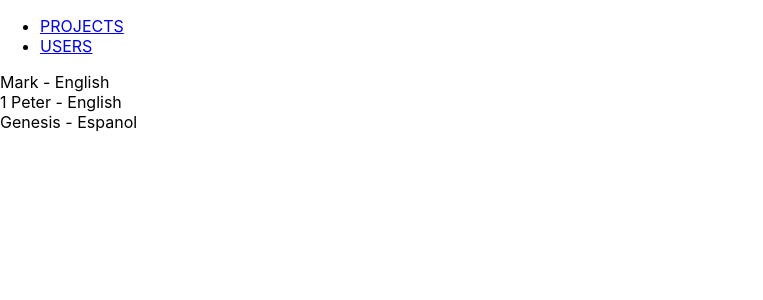
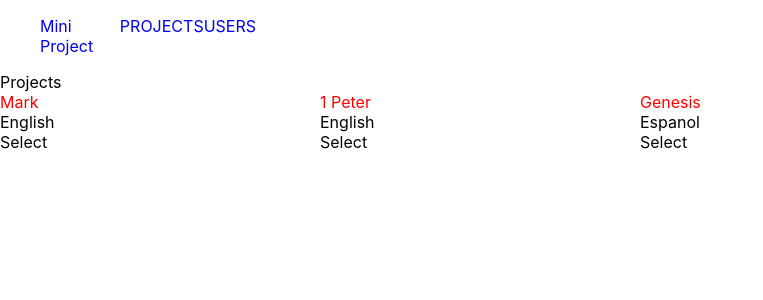
Before and after one commit to 16dprice/mini_project_challenge, a React (Create React App) app in the folder frontend/: page /projects in a window 1280 px wide. Shown: the top 300 px of the page, without its empty margins (0-763 px from the left). Built offline with nearby package versions, Linux system fonts and the light colour scheme.

Commit message:
start to style cards

```diff
--- a/frontend/src/App.js
+++ b/frontend/src/App.js
@@ -1,7 +1,7 @@
 import Navbar from './components/navbar.component';
 import Projects from './components/projects.component';
 
-import { BrowserRouter as Router, Route } from "react-router-dom";
+import {BrowserRouter as Router, Route} from "react-router-dom";
 
 function App() {
     return (
@@ -9,9 +9,7 @@ function App() {
             <div>
                 <Navbar/>
             </div>
-            <div>
-                <Route path="/projects" component={Projects} />
-            </div>
+            <Route path="/projects" component={Projects}/>
         </Router>
     );
 }
--- a/frontend/src/components/card.component.js
+++ b/frontend/src/components/card.component.js
@@ -4,7 +4,11 @@ export default class Card extends Component {
 
     render() {
         return (
-            <div>{this.props.header} - {this.props.subHeader}</div>
+            <div className="card">
+                <span className="card__header">{this.props.header}</span>
+                <span className="card__subHeader">{this.props.subHeader}</span>
+                <span>Select</span>
+            </div>
         );
     }
 
--- a/frontend/src/components/navbar.component.js
+++ b/frontend/src/components/navbar.component.js
@@ -1,21 +1,16 @@
-import React, { Component } from 'react';
-import { Link } from 'react-router-dom';
+import React, {Component} from 'react';
+import {Link} from 'react-router-dom';
 
 export default class Navbar extends Component {
 
     render() {
         return (
             <nav>
-                <div id="menu">
-                    <ul>
-                        <li>
-                            <Link to="/projects">PROJECTS</Link>
-                        </li>
-                        <li>
-                            <Link to="/users">USERS</Link>
-                        </li>
-                    </ul>
-                </div>
+                <ul>
+                    <li><Link to="/projects">Mini Project</Link></li>
+                    <li><Link to="/projects">PROJECTS</Link></li>
+                    <li><Link to="/users">USERS</Link></li>
+                </ul>
             </nav>
         )
     }
--- a/frontend/src/components/projects.component.js
+++ b/frontend/src/components/projects.component.js
@@ -11,14 +11,17 @@ export default class Projects extends Component {
 
     getProjectCards() {
         return this.getProjectObjects().map(project => {
-            return <Card header={project.bookName} subHeader={project.language} completed={project.completed} />
+            return <Card header={project.bookName} subHeader={project.language} completed={project.completed}/>
         });
     }
 
     render() {
         return (
             <div>
-                {this.getProjectCards()}
+                <div>Projects</div>
+                <div className="project-grid">
+                    {this.getProjectCards()}
+                </div>
             </div>
         )
     }
--- a/frontend/src/index.css
+++ b/frontend/src/index.css
@@ -7,7 +7,30 @@ body {
   -moz-osx-font-smoothing: grayscale;
 }
 
-code {
-  font-family: source-code-pro, Menlo, Monaco, Consolas, 'Courier New',
-    monospace;
+nav {
+  width: 20%;
 }
+
+nav > ul {
+  display: flex;
+  justify-content: space-between;
+  list-style-type: none;
+}
+
+nav a {
+  text-decoration: none;
+}
+
+.project-grid {
+  display: grid;
+  grid-template-columns: 1fr 1fr 1fr 1fr;
+}
+
+.card {
+  display: flex;
+  flex-direction: column;
+}
+
+.card__header {
+  color: red;
+}
```
